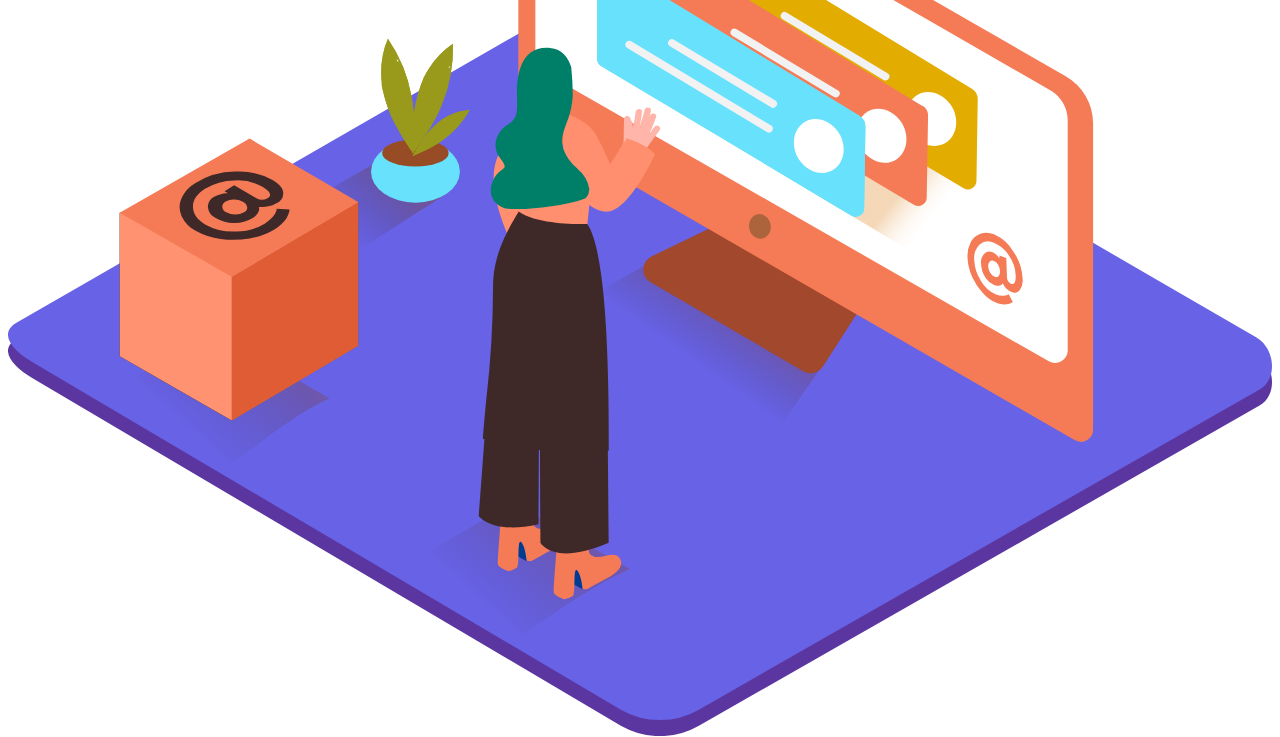
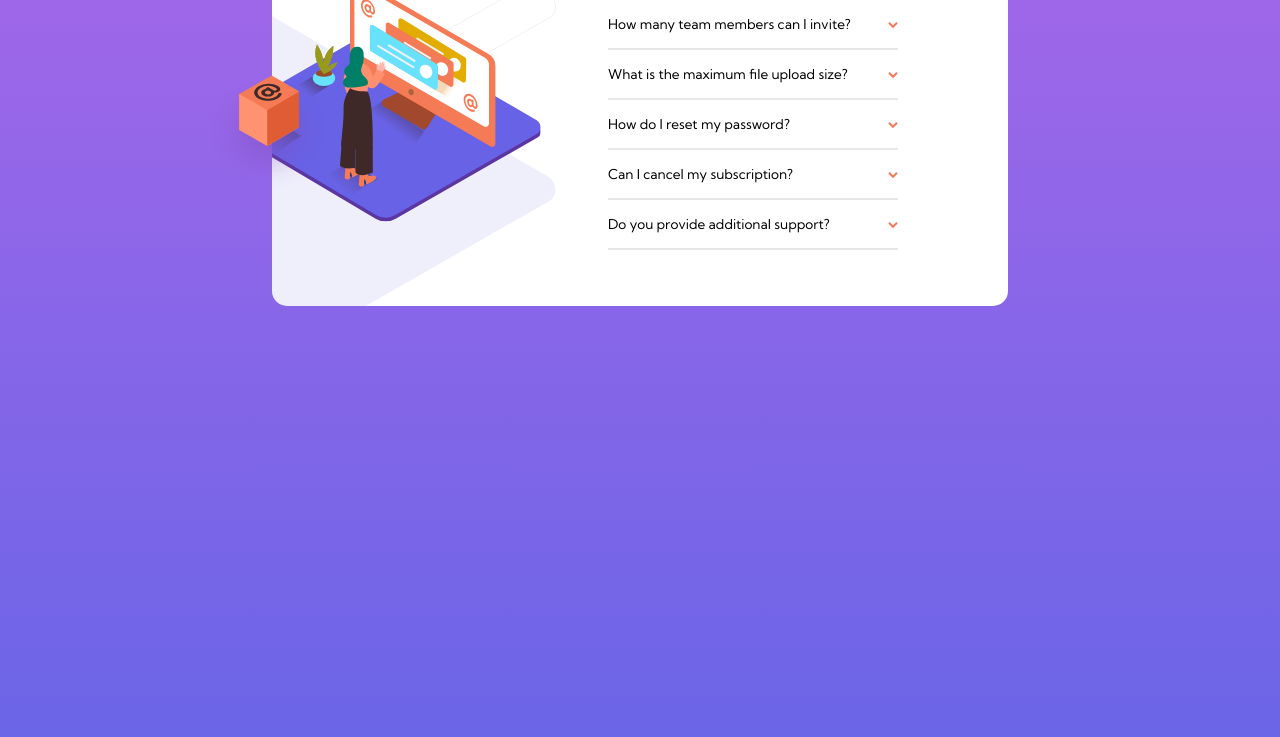
Before and after one commit to hxshan/FAQ-Accordian, a plain HTML site: page index.html in a window 1280 px wide. Shown: the part 230-967 px from the top of the page. Drawn offline with Linux system fonts and the light colour scheme.

Commit message:
final fn

```diff
--- a/index.html
+++ b/index.html
@@ -10,34 +10,84 @@
 <body>
 
 <main  class="page">
-    <div class="container">
-        <img src="images/illustration-woman-online-mobile.svg" alt="">
-        <img src="images/bg-pattern-mobile.svg" alt="">
+    <div class="faq-container">
+
+         <div class="image-container">
+            <img class="background"  src="images/bg-pattern-mobile.svg" alt="background-img">
+            <img class="forground" src="images/illustration-woman-online-mobile.svg" alt="illustration">
+         </div>
+         <div class="box-container">
+            <img src="images/illustration-box-desktop.svg" alt="" srcset="">
+        </div>
         <div class="text-container">
+            <h1>FAQ</h1>
+            <div class="question-container">
+                <button type="button" class="question">
+                    <p>How many team members can I invite?</p>
+                    <div class="icon">
+                        <img src="images/icon-arrow-down.svg" alt="arrow down">
+                    </div>
+                </button>
+                <div class="answer hidden">
+                    <span >You can invite up to 2 additional users on the Free plan. There is no limit on
+                        team members for the Premium plan.</span>
+                </div>
+
+            </div>
+            <div class="question-container">
+                <button type="button" class="question">
+                    <p>What is the maximum file upload size?</p>
+                    <div class="icon">
+                        <img src="images/icon-arrow-down.svg" alt="arrow down">
+                    </div>
+                </button>
+                <div class="answer hidden">
+                    <span >No more than 2GB. All files in your account must fit your allotted storage space.</span>
+                </div>
+
+            </div>
+
+            <div class="question-container">
+                <button type="button" class="question">
+                    <p>How do I reset my password?</p>
+                    <div class="icon">
+                        <img src="images/icon-arrow-down.svg" alt="arrow down">
+                    </div>
+                </button>
+                <div class="answer hidden">
+                    <span >Click “Forgot password” from the login page or “Change password” from your profile page.
+                        A reset link will be emailed to you.</span>
+                </div>
+
+            </div>
+
+            <div class="question-container">
+                <button type="button" class="question">
+                    <p>Can I cancel my subscription?</p>
+                    <div class="icon">
+                        <img src="images/icon-arrow-down.svg" alt="arrow down">
+                    </div>
+                </button>
+                <div class="answer hidden">
+                    <span >Yes! Send us a message and we’ll process your request no questions asked.</span>
+                </div>
+
+            </div>
+            <div class="question-container">
+                <button type="button" class="question">
+                    <p>Do you provide additional support?</p>
+                    <div class="icon">
+                        <img src="images/icon-arrow-down.svg" alt="arrow down">
+                    </div>
+                </button>
+                <div class="answer hidden">
+                    <span >Chat and email support is available 24/7. Phone lines are open during normal business hours.</span>
+                </div>
+
+            </div>
 
         </div>
     </div>
-
-<!--
-How many team members can I invite?
-  You can invite up to 2 additional users on the Free plan. There is no limit on
-  team members for the Premium plan.
-
-  What is the maximum file upload size?
-  No more than 2GB. All files in your account must fit your allotted storage space.
-
-  How do I reset my password?
-  Click “Forgot password” from the login page or “Change password” from your profile page.
-  A reset link will be emailed to you.
-
-  Can I cancel my subscription?
-  Yes! Send us a message and we’ll process your request no questions asked.
-
-  Do you provide additional support?
-  Chat and email support is available 24/7. Phone lines are open during normal business hours.
-
--->
-
 </main>
 
 
--- a/script.js
+++ b/script.js
@@ -0,0 +1,18 @@
+let question_btn=document.querySelectorAll(".question")
+
+question_btn.forEach(btn => {
+    btn.addEventListener('click',()=>{
+        let ans=btn.nextElementSibling
+        if(ans.classList.contains("hidden"))   {
+            ans.classList.remove("hidden")
+            btn.classList.add("bold")
+
+        }
+        else{
+            ans.classList.add("hidden")
+            btn.classList.remove("bold")
+        }
+
+
+   });
+})
--- a/style.css
+++ b/style.css
@@ -0,0 +1,171 @@
+@import url('https://fonts.googleapis.com/css2?family=Kumbh+Sans:wght@400;700&display=swap');
+*{
+    margin: 0;
+    padding: 0;
+}
+body{
+    min-height: 100vh;
+    background-image: linear-gradient(hsl(273, 75%, 66%),hsl(240, 73%, 65%)) ;
+    padding-top: 8rem;
+    font-family: 'Kumbh Sans', sans-serif;
+    color: black;
+    font-size: 0.75rem;
+}
+.page{
+    display: flex;
+    justify-content: center;
+}
+.faq-container{
+    display: flex;
+    flex-direction: column;
+    align-items: center;
+    background-color: white;
+    border-radius: 15px;
+    color: black;
+    max-width:20rem;
+
+}
+.box-container{
+    display: none;
+}
+.image-container{
+    display: flex;
+    flex-direction: column;
+    max-height: 120px;
+}
+.forground{
+    width: 100%;
+    translate: -0% -116%;
+}
+.background{
+
+    translate: 2% 0%;
+}
+.text-container{
+    display: flex;
+    flex-direction: column;
+    align-items: center;
+    justify-content: center;
+    padding: 1rem 1.3rem 1.5rem 1.5rem;
+}
+.question-container{
+    padding:1rem 0;
+
+    border-bottom: 2px solid hsl(240, 5%, 91%);
+}
+.question{
+    display: flex;
+    flex-direction: row;
+    justify-content: space-between;
+    width: 290px;
+    border: none;
+    background: none;
+    font-family: 'Kumbh Sans', sans-serif;
+
+}
+
+.question p{
+
+    font-size: 0.85rem;
+}
+.question:hover{
+    cursor: pointer;
+}
+.bold > .icon img{
+    transform: rotate(180deg);
+    transition: 0.5s ease;
+}
+
+.answer{
+    font-family: 'Kumbh Sans', sans-serif;
+    padding: .5rem 1.5rem 0 0;
+    color: rgba(0, 0, 0, 0.5);
+}
+.bold{
+    font-weight: 700;
+}
+.bold div.icon img{
+    transform: rotateY('180');
+}
+.hidden{
+    display: none;
+    font-weight: 700;
+}
+
+@media screen and (min-width:1024px)
+{
+    body{
+        padding:8rem;
+    }
+    .page{
+        display: flex;
+        justify-content: center;
+
+    }
+    .faq-container{
+        display: flex;
+        flex-direction: row;
+        justify-content: center;
+        align-items: center;
+        background-color: white;
+        border-radius: 15px;
+        color: black;
+        max-width: fit-content;
+        background-image:url(images/bg-pattern-desktop.svg) ;
+        background-size: 80%;
+        background-repeat: no-repeat;
+        background-position: -207% 71%;
+
+    }
+
+    .image-container{
+        display: flex;
+        flex-direction: column;
+        justify-content: center;
+        align-items: center;
+        max-width: 20rem;
+        max-height:fit-content;
+        overflow: hidden;
+        padding: 1rem 0rem;
+
+    }
+
+    .text-container{
+        display: flex;
+        flex-direction: column;
+        padding:3.5rem 3.5rem 3.5rem 1rem;
+
+    }
+    .box-container{
+        display:flex;
+        position:absolute;
+        width: 8rem;
+        right: 74%;
+        top: 38%;
+      }
+
+    .box-container img{
+        width: 100%;
+        height: 100%;
+    }
+    .forground{
+       content: url(images/illustration-woman-online-desktop.svg);
+       translate: -16% -1%;
+
+    }
+    .background{
+       display: none;
+
+    }
+    .text-container{
+       padding-right: 2rem;
+       min-width:23rem;
+       align-items: start;
+    }
+    .text-container h1{
+        padding-bottom: 1rem;
+    }
+    .answer{
+       max-width: 18rem;
+    }
+}
```
